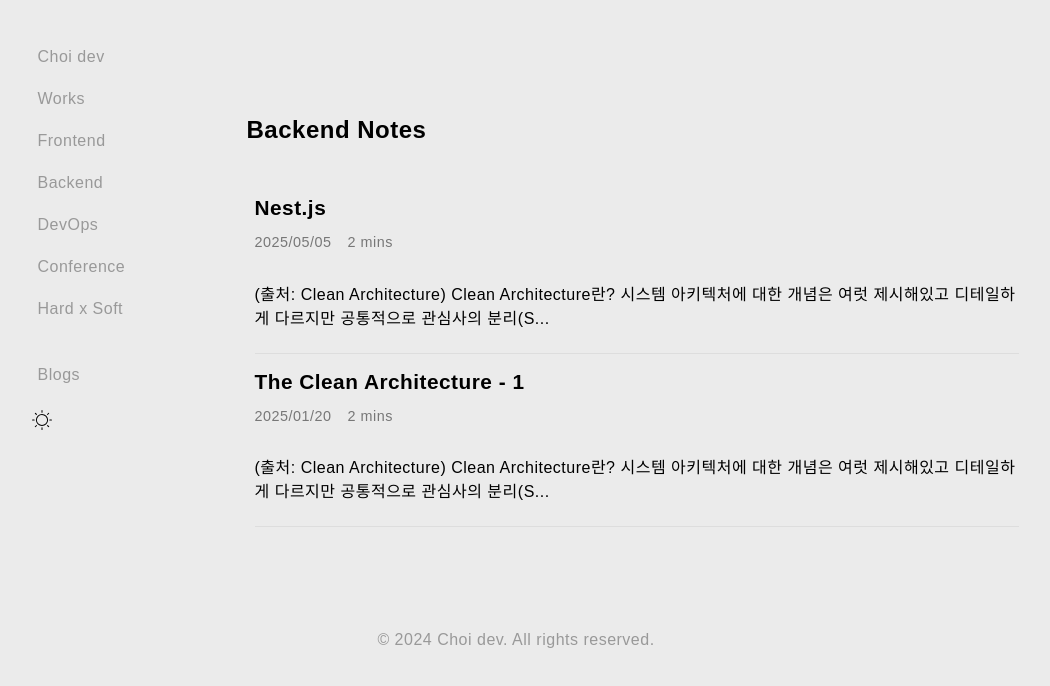
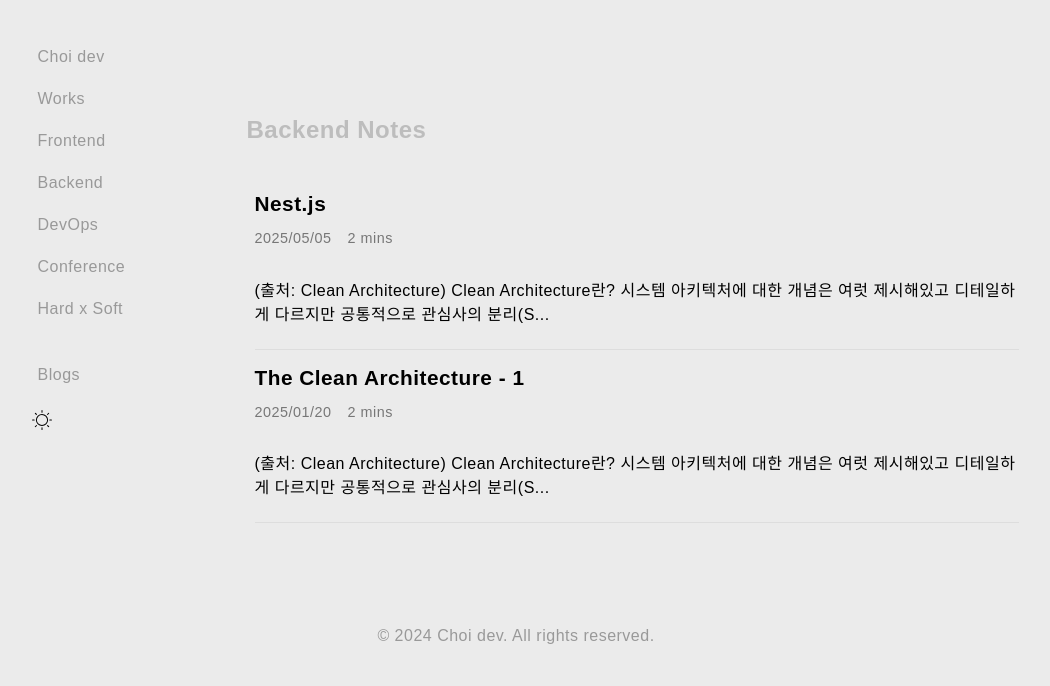
Before and after one commit to RomaneeChoiti/Choidev.github.io, a React (Create React App) app: page /BackendNotes in a window 1280 px wide. Shown: the top 686 px of the page, without its empty margins (124-1174 px from the left). Built offline with nearby package versions, Linux system fonts and the light colour scheme.

Commit message:
feat/pageTitle 크기 조절

```diff
--- a/src/Components/Post/PostPage.js
+++ b/src/Components/Post/PostPage.js
@@ -82,7 +82,7 @@ function PostPage({ type, postId }) {
 
   return (
     <div className={styles.container}>
-      <h2>
+      <h2 className={styles.pageTitle}>
         {type === "conferencenotes"
           ? "Conference Notes"
           : type === "backendnotes"
--- a/src/css/Post.module.css
+++ b/src/css/Post.module.css
@@ -49,6 +49,13 @@
   line-height: 1.5;
   margin: 0.3rem 0 0 0;
 
+}
+
+.pageTitle{
+  font-size: 1.5rem;
+  font-weight: bold;
+  margin-bottom: 1rem;
+  color: #bdbdbd;
 }
 
 .postItem {
```
